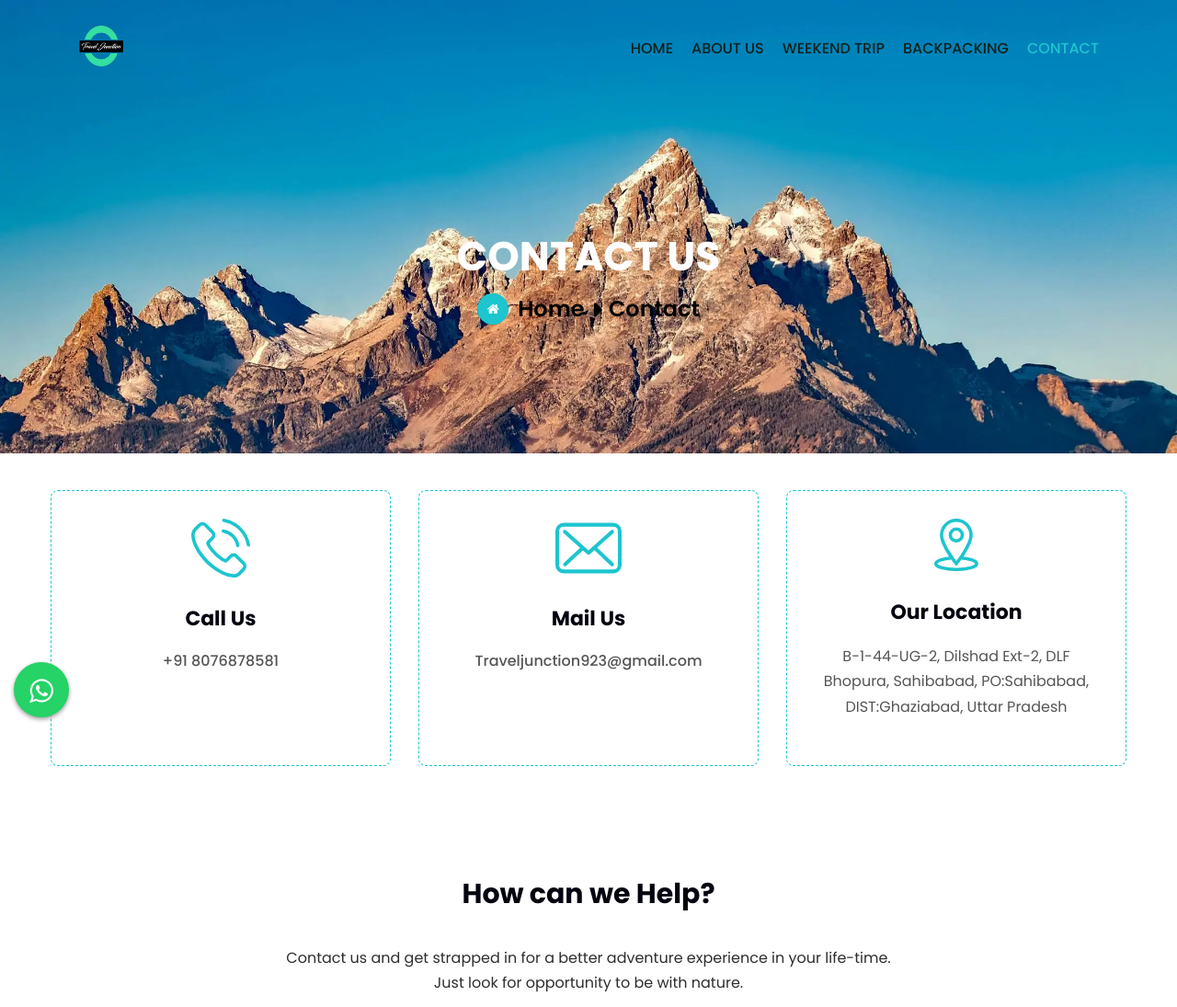
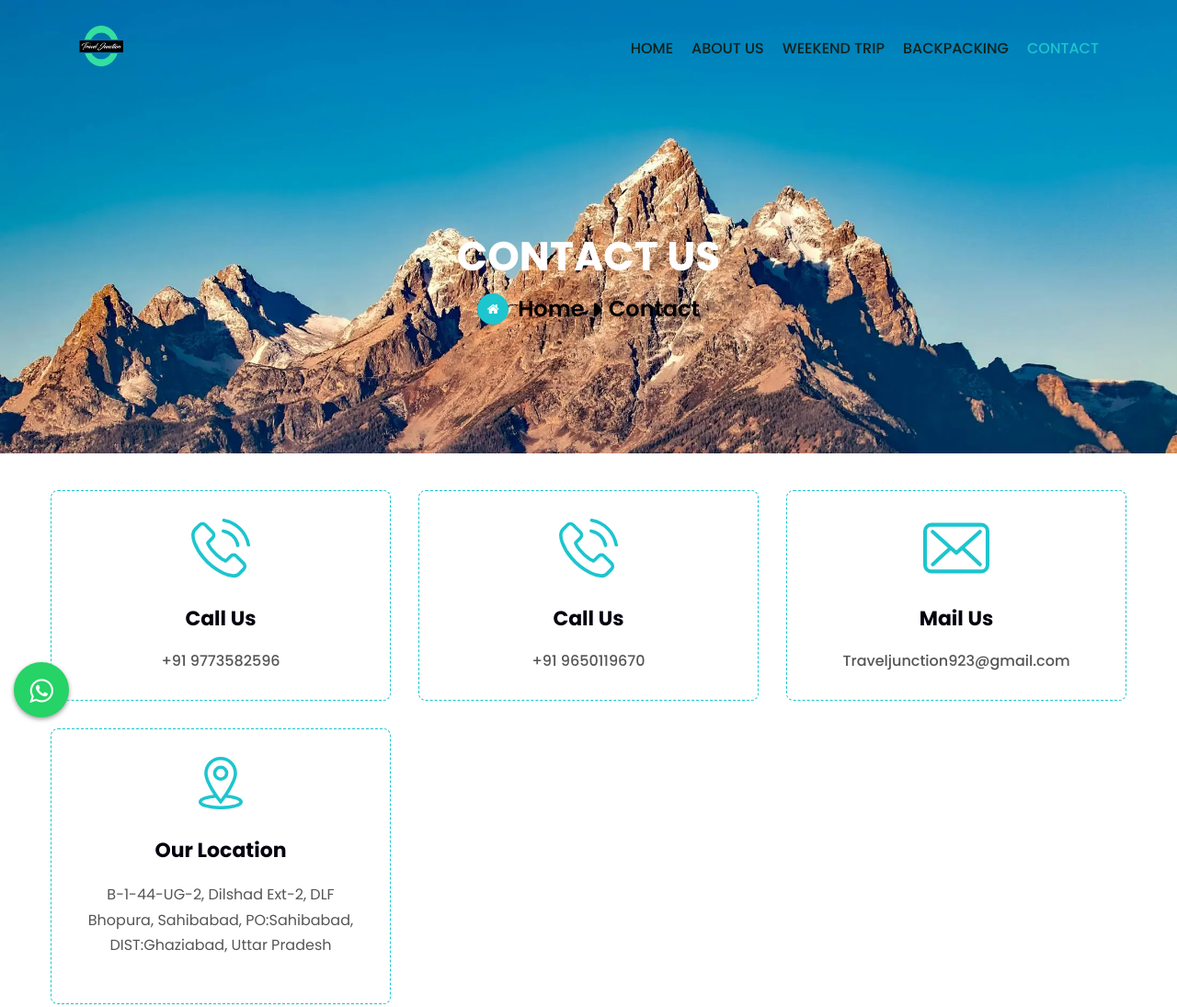
Before and after one commit to abhishek2das/trevlingwebsite, a plain HTML site: page contact.html in a window 1280 px wide. Shown: the top 1095 px of the page at 92% size. Drawn offline with Linux system fonts and the light colour scheme; a web font is replaced by a local one.

Commit message:
ctc change

```diff
--- a/contact.html
+++ b/contact.html
@@ -244,7 +244,15 @@
                                 <div class="map-icon"><img src="images/icons/phone-1.svg" alt="phone" title="phone" style="width:4em;"></div>
                                 <h5>Call Us</h5>
                                 <!-- <div class="address text">Europe 45 Gloucester Road <br>London T1M 3BF</div> -->
-                                <div class="phone"><a href="tel:+919625781262">+91 8076878581</a></div>
+                                <div class="phone"><a href="tel:+919773582596">+91 9773582596</a></div>
+                            </div>
+                        </div>
+                        <div class="info-block col-lg-4 col-md-6 col-sm-12">
+                            <div class="inner-box">
+                                <div class="map-icon"><img src="images/icons/phone-1.svg" alt="phone" title="phone" style="width:4em;"></div>
+                                <h5>Call Us</h5>
+                                <!-- <div class="address text">Europe 45 Gloucester Road <br>London T1M 3BF</div> -->
+                                <div class="phone"><a href="tel:+919650119670">+91 9650119670</a></div>
                             </div>
                         </div>
                         <!--Block-->
```
